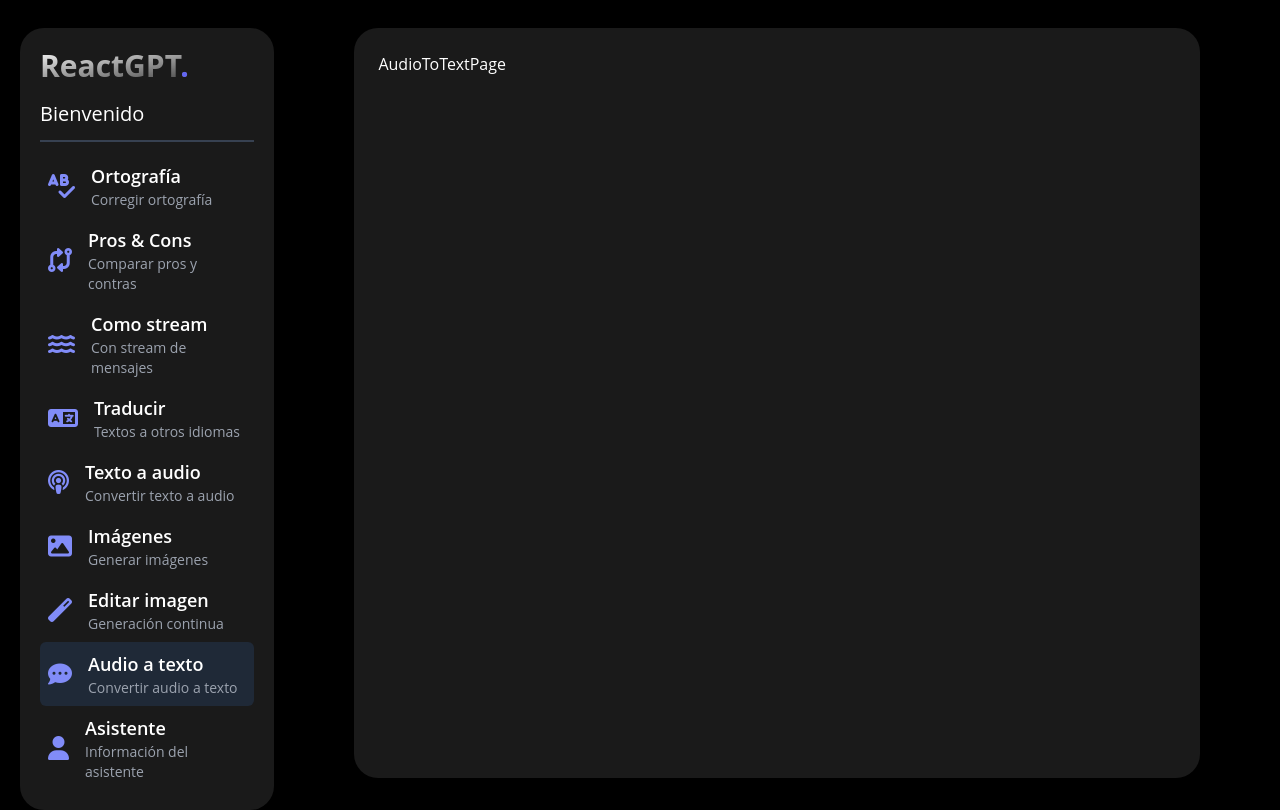
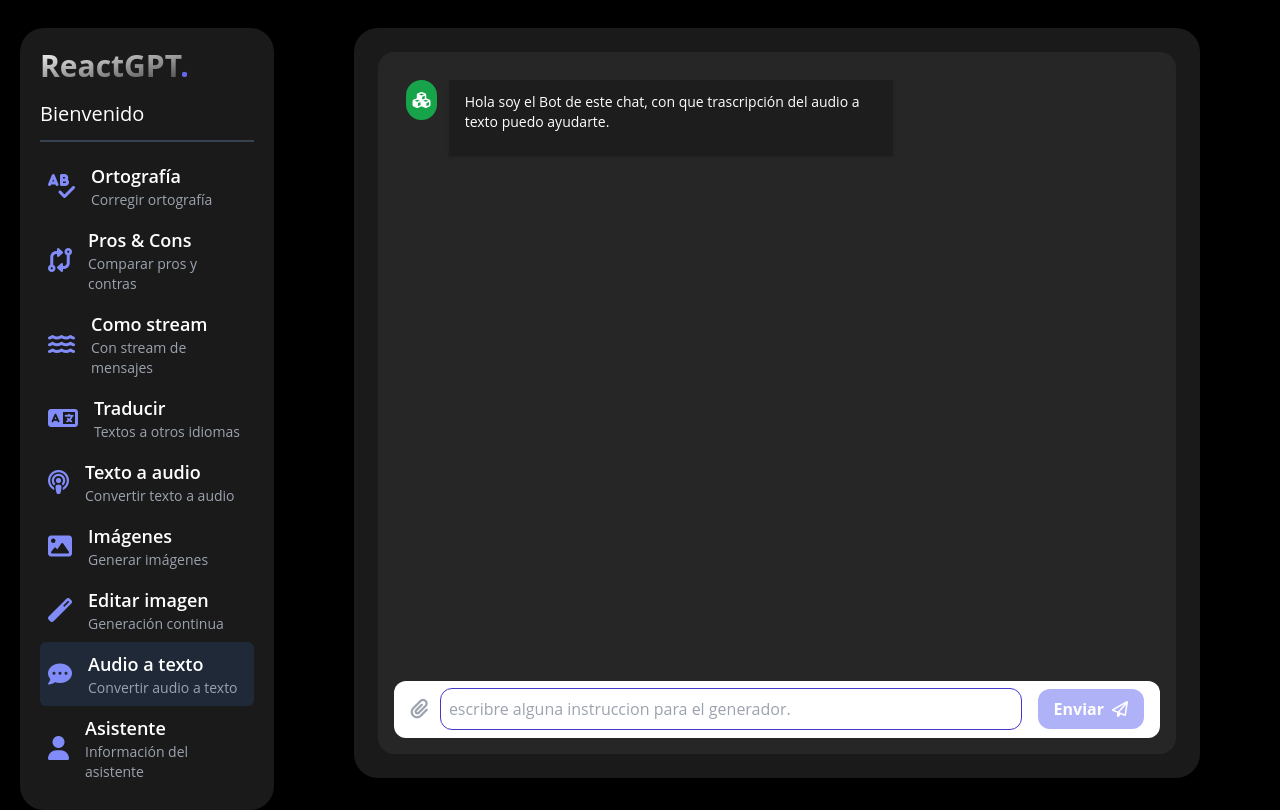
Before and after one commit to UrielBm/gpt-react, a React (Vite) app: page /audio-to-text in a window 1280 px wide. Built offline with nearby package versions, Linux system fonts and the light colour scheme.

Commit message:
new feature: create audio to text page and components

```diff
--- a/src/components/chat-input-boxes/TexMessageBoxFile.tsx
+++ b/src/components/chat-input-boxes/TexMessageBoxFile.tsx
@@ -1,7 +1,7 @@
 import { FormEvent, useRef, useState } from "react";
 
 interface myProps {
-  onSendMessage: (message: string) => void;
+  onSendMessage: (message: string, file: File) => void;
   placeholder?: string;
   disabledCorrections?: boolean;
   accept?: string;
@@ -17,8 +17,9 @@ const TextMessageBoxFile = ({
   const [selectFile, setSelectFile] = useState<File | null | undefined>(null);
   const handleSendMessage = (event: FormEvent<HTMLFormElement>) => {
     event.preventDefault();
-    if (message.trim().length === 0) return;
-    onSendMessage(message);
+    // if (message.trim().length === 0 ) return;
+    if (!selectFile) return;
+    onSendMessage(message, selectFile);
     setmessage("");
   };
 
--- /dev/null
+++ b/src/helpers/AudioToTextUseCase.tsx
@@ -0,0 +1,28 @@
+import { AudioToTextInterface } from "../interfaces";
+
+interface options {
+  file: File;
+  message?: string;
+}
+
+export const AudioToTextUseCase = async ({ file, message }: options) => {
+  try {
+    const formData = new FormData();
+    formData.append("audio", file);
+    if (message) {
+      formData.append("prompt", message);
+    }
+    const response = await fetch(
+      `${import.meta.env.VITE_API_PATH}/gpt/audio-to-text`,
+      {
+        method: "POST",
+        body: formData,
+      }
+    );
+    const data = (await response.json()) as AudioToTextInterface;
+    return data;
+  } catch (error) {
+    console.log(error);
+    return null;
+  }
+};
--- /dev/null
+++ b/src/interfaces/audioToTextInterface.ts
@@ -0,0 +1,5 @@
+// Generated by https://quicktype.io
+
+export interface AudioToTextInterface {
+    text: string;
+}
--- a/src/interfaces/index.tsx
+++ b/src/interfaces/index.tsx
@@ -1,2 +1,3 @@
 export * from "./orthographyInterface";
 export * from "./TranslateInterface";
+export * from "./audioToTextInterface";
--- a/src/pages/audio-to-text/AudioToTextPage.tsx
+++ b/src/pages/audio-to-text/AudioToTextPage.tsx
@@ -1,5 +1,65 @@
+import { useState } from "react";
+import GptMessage from "../../components/chat-bubbles/GptMessage";
+import TextMessageBoxFile from "../../components/chat-input-boxes/TexMessageBoxFile";
+import TypingLoader from "../../components/loaders/TypingLoader";
+import MyMessage from "../../components/myMessage/MyMessage";
+import { AudioToTextUseCase } from "../../helpers/AudioToTextUseCase";
+
+interface Messages {
+  message: string;
+  isGpt: boolean;
+}
+
 const AudioToTextPage = () => {
-  return <div>AudioToTextPage</div>;
+  const [isLoading, setIsLoading] = useState(false);
+  const [mesagges, setMesagges] = useState<Messages[]>([]);
+
+  const handlePostMessages = async (message: string, file: File) => {
+    try {
+      setIsLoading(true);
+      setMesagges((prev) => [...prev, { message: message, isGpt: false }]);
+      const response = await AudioToTextUseCase({ file, message });
+      if (!response) return;
+      setMesagges((prev) => [
+        ...prev,
+        {
+          message: `La transcripción del audio a texto es: ${response.text}`,
+          isGpt: true,
+        },
+      ]);
+      setIsLoading(false);
+    } catch (error) {
+      console.log(error);
+    }
+  };
+
+  return (
+    <div className="chat-container">
+      <div className="chat-messages">
+        <div className="grid grid-cols-12 gap-y-2">
+          <GptMessage text="Hola soy el Bot de este chat, con que trascripción del audio a texto puedo ayudarte." />
+          {mesagges.map((message, index) =>
+            message.isGpt ? (
+              <GptMessage key={index} text={message.message} />
+            ) : (
+              <MyMessage key={index} text={message.message} />
+            )
+          )}
+
+          {isLoading && (
+            <div className="col-start-1 col-end-12">
+              <TypingLoader />
+            </div>
+          )}
+        </div>
+      </div>
+      <TextMessageBoxFile
+        onSendMessage={(message, file) => handlePostMessages(message, file)}
+        placeholder="escribre alguna instruccion para el generador."
+        accept="audio/*"
+      />
+    </div>
+  );
 };
 
 export default AudioToTextPage;
```
